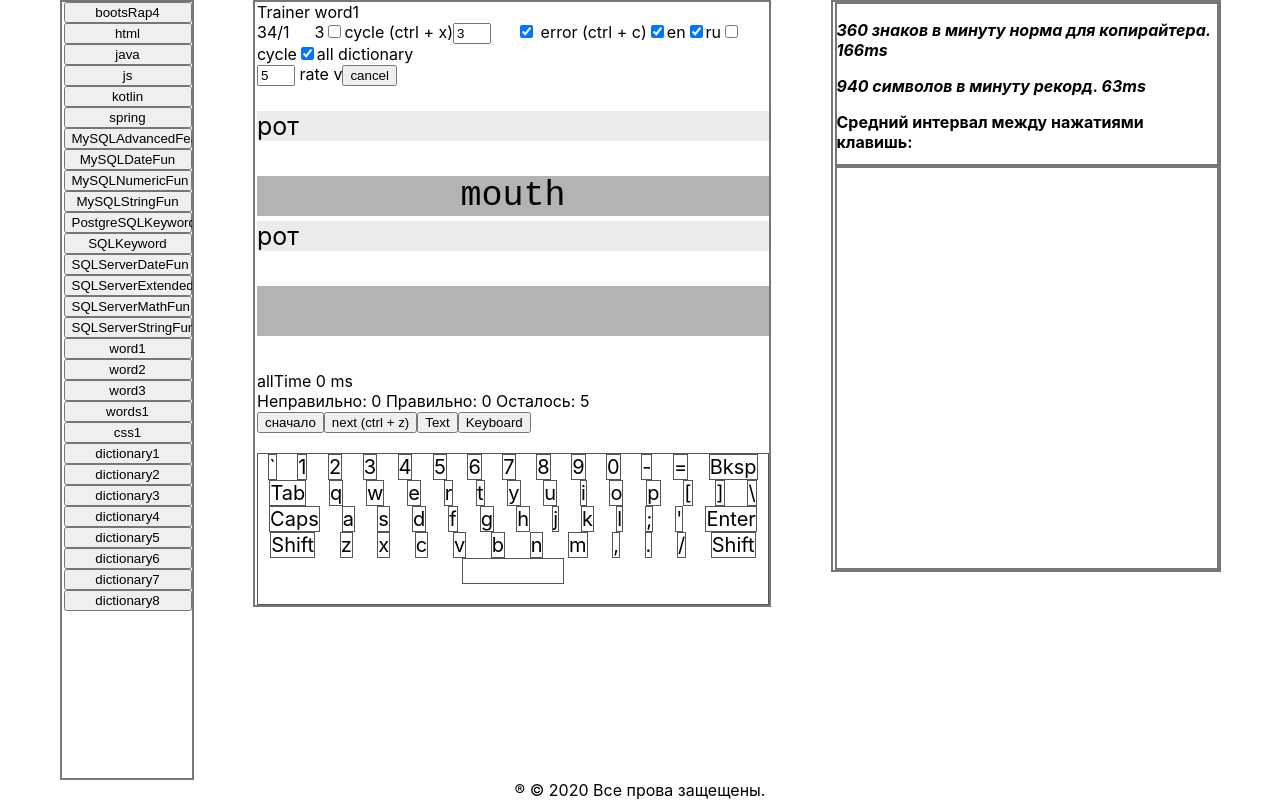
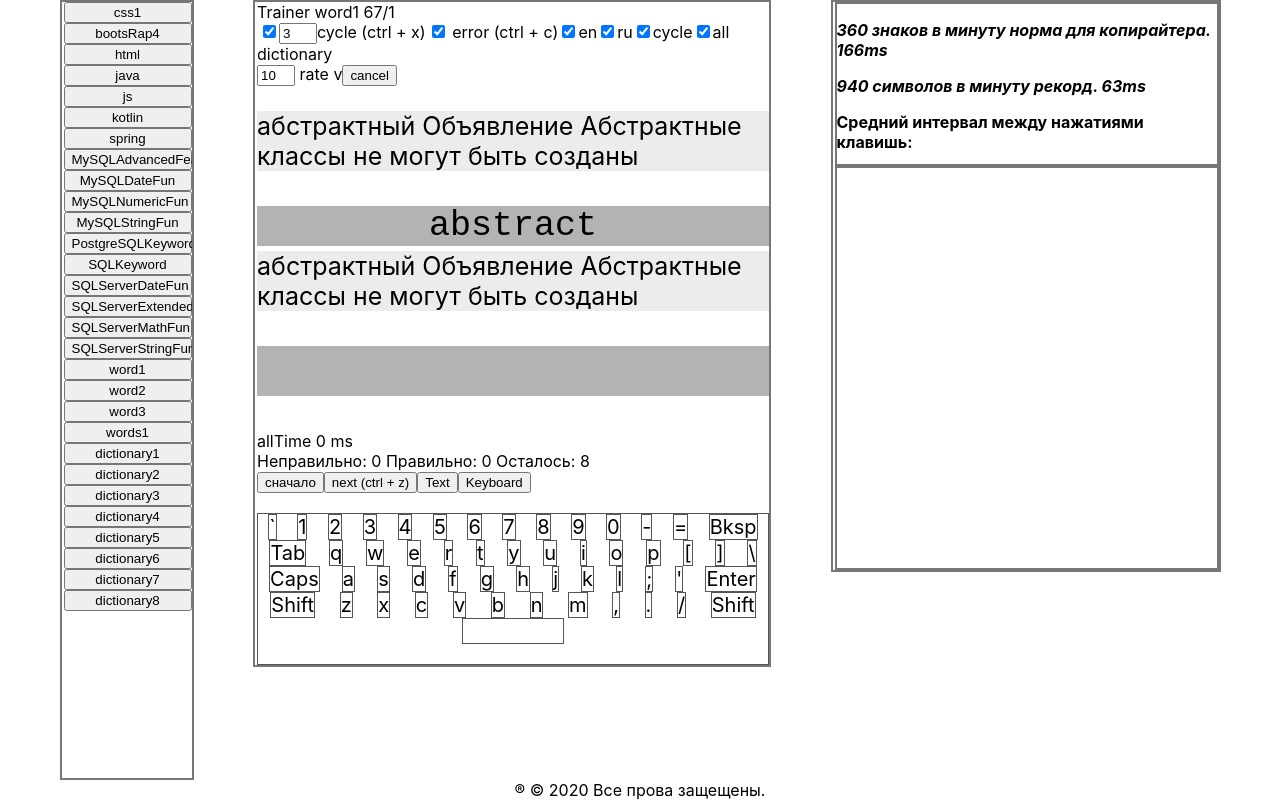
Before and after one commit to PavelK6896/9619Trainer1JSReact, a React (Create React App) app: page / in a window 1280 px wide. Built offline with nearby package versions, Linux system fonts and the light colour scheme.

Commit message:
"fix bag cycle"

```diff
--- a/src/components/global.js
+++ b/src/components/global.js
@@ -13,7 +13,7 @@ import * as word from "../data1/word";
 const res = new Map()
 let next2 = true
 
-let arr98 = {...j1, ...sql, ...word, ...css1, ...dictionary1, ...dictionary2}
+let arr98 = {...css1, ...j1, ...sql, ...word, ...dictionary1, ...dictionary2}
 let arr99 = Object
     .keys(arr98)
     .map((key, index) => {
@@ -32,15 +32,15 @@ export const useGlobalContext = () => {
 
 const initialState = {
     it: 0,
-    text1: arr99[16][0][1],
-    text2: arr99[16][0][0],
+    text1: arr99[3][0][1],
+    text2: arr99[3][0][0],
     textInput: "",
     data: 0,
     data2: 0,
     time1: 0,
     right: 0,
     wrong: 0,
-    check1: false,
+    check1: true,
     check2: true,
     time99: [],
     count1: 3,
@@ -48,15 +48,15 @@ const initialState = {
     wrong2: false,
     en: true,
     ru: true,
-    voiceCycle: false,
+    voiceCycle: true,
     nameData: "word1",
-    rateVoice: 5,
+    rateVoice: 10,
     styleKeyboard2: true,
     arr99,
     word99,
     allDictionary: true,
-    currentArr: 16,
-    arr1: arr99[16],
+    currentArr: 3,
+    arr1: arr99[3],
 };
 
 
--- a/src/components/main/componynts/top.js
+++ b/src/components/main/componynts/top.js
@@ -3,33 +3,32 @@ import {useGlobalContext} from "../../global";
 
 export const Top = () => {
 
-    const {state, check1Handler, count1Handler, check2Handler,
-        en1Handler, ru1Handler, voiceCycle1Handler, allDictionaryHandler, rateVoice1Handler} = useGlobalContext()
+    const {
+        state, check1Handler, count1Handler, check2Handler,
+        en1Handler, ru1Handler, voiceCycle1Handler, allDictionaryHandler, rateVoice1Handler
+    } = useGlobalContext()
 
 
     return (<div>
 
         <div>
-            Trainer {state.nameData} {state.userLang}
+            Trainer {state.nameData} {state.userLang} {state.arr1.length}/{state.it + 1}
         </div>
-        <div>{state.arr1.length}/{state.it + 1}
+        <div>
             <label style={{
-                margin: '0 25px'
+                margin: '2px'
             }}
-            >
-                {state.count1}
-                <input
-                    type="checkbox"
-                    onChange={check1Handler}
-                    checked={state.check1}
-                />
-                cycle (ctrl + x)
+            > <input
+                type="checkbox"
+                onChange={check1Handler}
+                checked={state.check1}
+            />
                 <input
                     style={{width: '30px'}}
                     type="number"
                     defaultValue={state.count1}
                     onChange={count1Handler}
-                />
+                />cycle (ctrl + x)
 
             </label>
 
--- a/src/util/reducer.js
+++ b/src/util/reducer.js
@@ -261,13 +261,13 @@ export function reducer(state, action) {
 
 
                             if (state.voiceCycle) {
-                                voice(action.arr1[state.it][0], action.arr1[state.it][1])
+                                voice(state.arr1[state.it][0], state.arr1[state.it][1])
                             }
 
                             return { // cycle count next
                                 ...state,
-                                text1: action.arr1[state.it][1],
-                                text2: action.arr1[state.it][0],
+                                text1: state.arr1[state.it][1],
+                                text2: state.arr1[state.it][0],
                                 textInput: "",
                                 data: 0,
                                 data2: 0,
```
Also changed, not shown: src/components/main/componynts/setting.js (added).
